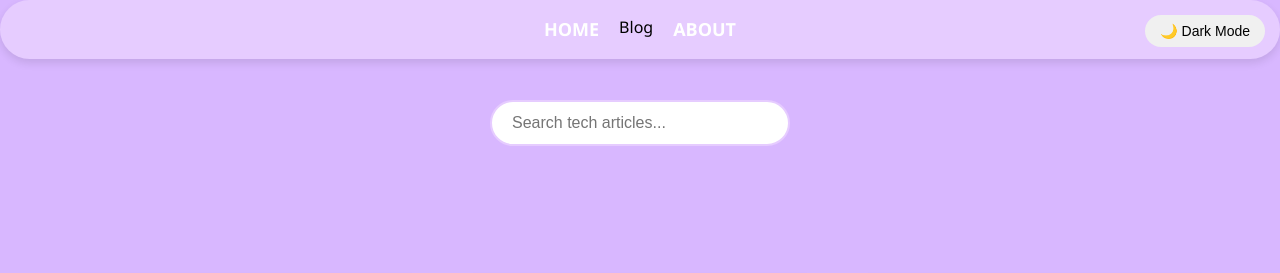
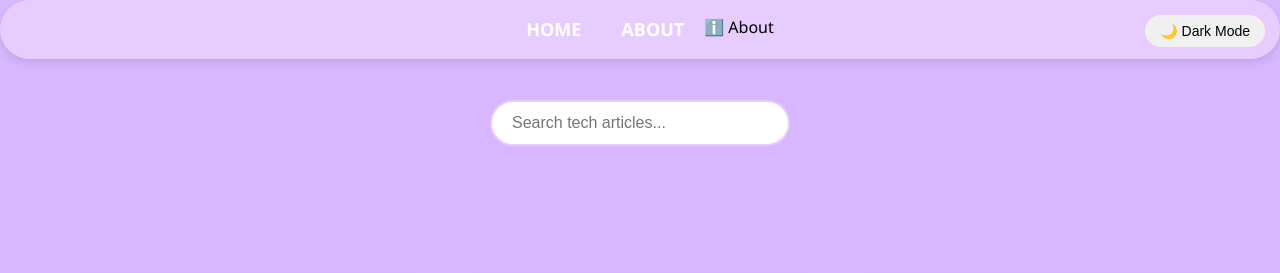
Before and after one commit to khanshahista/blog-website, a plain HTML site: page index.html in a window 1280 px wide. Shown: the top 273 px of the page. Drawn offline with Linux system fonts and the light colour scheme; no server answers.

Commit message:
Update index.html

```diff
--- a/index.html
+++ b/index.html
@@ -22,8 +22,11 @@
   <div class="navbar">
     <ul>
       <li><a href="#">Home</a></li>
-      <p>Blog</p>
       <li><a href="#">About</a></li>
+      <!-- About icon with hover text -->
+    <p>
+        <span title="An operating system (OS) is essential system software that manages a computer's hardware and software resources, acting as an intermediary between the user and the computer. It handles basic tasks like file management, memory management, process management, and controlling peripheral devices. Every computer needs an OS to run other programs and interact with hardware.">ℹ️ About</span>
+    </p>
     </ul>
   </div>
 
```
